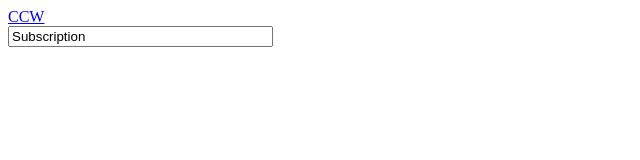
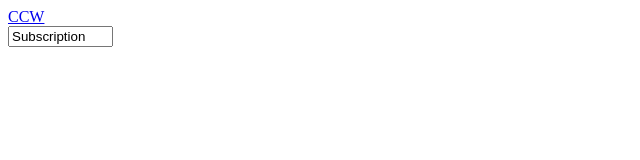
Before and after one commit to dansmit17/dsnode, a plain HTML site: page src/index.html in a window 1280 px wide. Shown: the whole page, without its empty margins (0-640 px from the left). Drawn offline with Linux system fonts and the light colour scheme.

Commit message:
Update index.html

```diff
--- a/src/index.html
+++ b/src/index.html
@@ -3,6 +3,6 @@
   <a href="https://apps.cisco.com/Commerce/home" target="_blank">CCW<a>
 </label>
 </br>
-<input id="subId" value="Subscription" size=30 onfocus="this.value=''"></input>
+<input id="subId" value="Subscription" size=10 onfocus="this.value=''"></input>
 
 </html>
```
